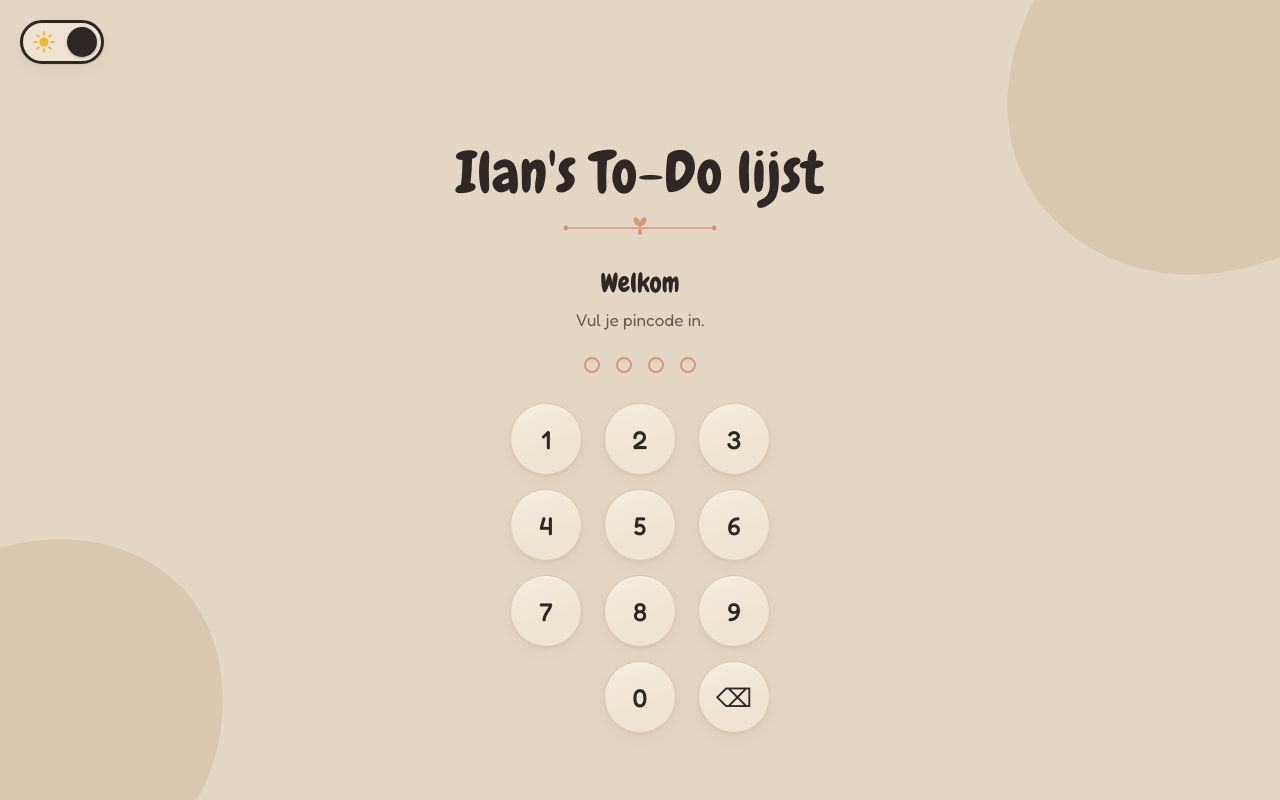
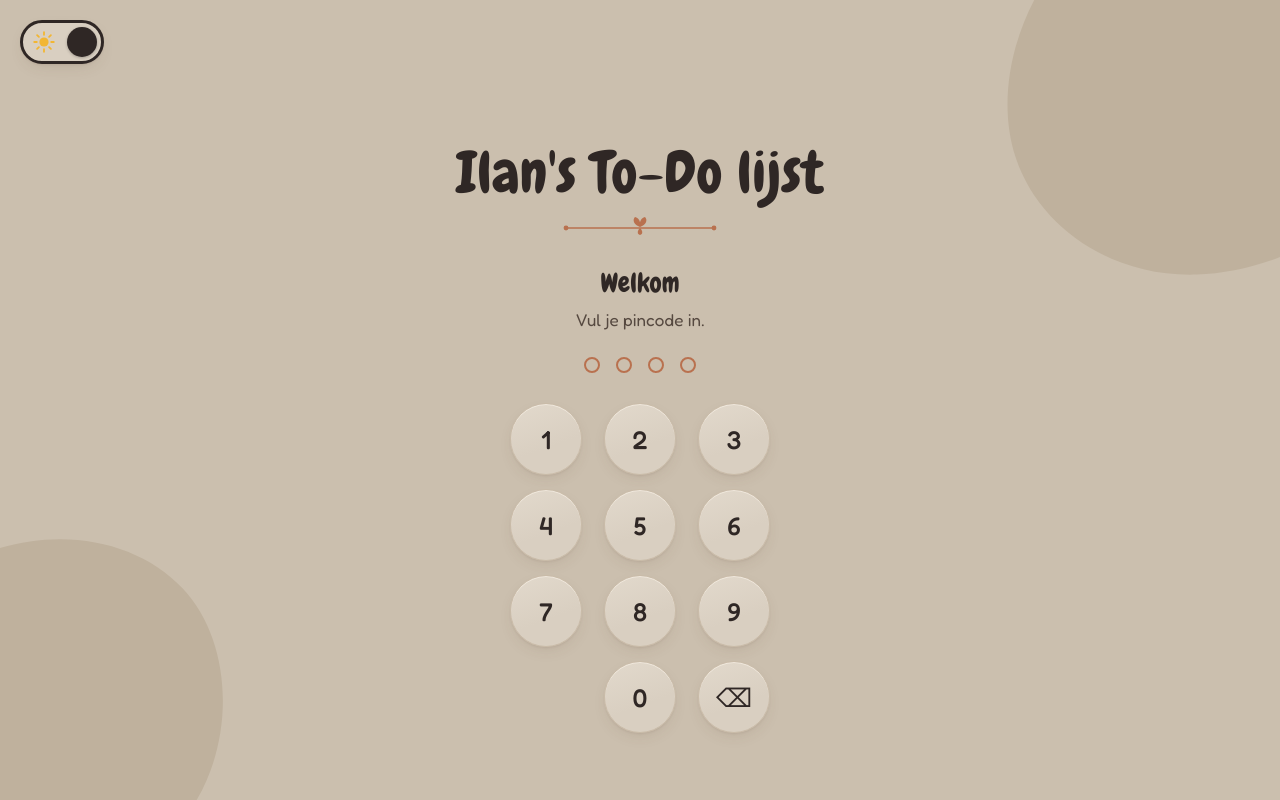
Before and after one commit to ilax30/ilan-dashboard, a React (Vite) app: page / in a window 1280 px wide. Built offline with nearby package versions, Linux system fonts and the light colour scheme; no server answers.

Commit message:
Thema's: Zandsteen licht en diep-blauw donker
Co-Authored-By: Claude Opus 5.5 <noreply@anthropic.com>

```diff
--- a/index.html
+++ b/index.html
@@ -3,8 +3,8 @@
   <head>
     <meta charset="UTF-8" />
     <meta name="viewport" content="width=device-width, initial-scale=1.0, viewport-fit=cover" />
-    <meta name="theme-color" content="#E3D6C4" media="(prefers-color-scheme: light)" />
-    <meta name="theme-color" content="#221B18" media="(prefers-color-scheme: dark)" />
+    <meta name="theme-color" content="#CBBFAE" media="(prefers-color-scheme: light)" />
+    <meta name="theme-color" content="#1C2430" media="(prefers-color-scheme: dark)" />
     <title>Ilan's To-Do lijst</title>
     <link rel="icon" href="/favicon.ico" sizes="48x48" />
     <link rel="icon" href="/icon.svg" sizes="any" type="image/svg+xml" />
--- a/src/components/ThemeToggle.tsx
+++ b/src/components/ThemeToggle.tsx
@@ -47,7 +47,7 @@ export function ThemeToggle() {
   useEffect(() => {
     document.documentElement.dataset.theme = theme
     // Venster-/statusbalk van de app laten meekleuren met het thema.
-    document.querySelectorAll('meta[name="theme-color"]').forEach((m) => m.setAttribute('content', theme === 'dark' ? '#221B18' : '#E3D6C4'))
+    document.querySelectorAll('meta[name="theme-color"]').forEach((m) => m.setAttribute('content', theme === 'dark' ? '#1C2430' : '#CBBFAE'))
   }, [theme])
 
   async function toggle(e: MouseEvent<HTMLButtonElement>) {
--- a/src/styles.css
+++ b/src/styles.css
@@ -1,23 +1,23 @@
 :root {
-  --bg: #e3d6c4;
-  --blob: #d8c7b1;
+  --bg: #cbbfae;
+  --blob: #bfb19d;
   --ink: #2f2725;
-  --muted: #6c5c54;
-  --accent: #d9967a;
-  --accent-ink: #a95f42;
-  --accent-soft: #ebcbb6;
-  --card: #efe4d4;
-  --line: #cfbca5;
-  --shadow: 0 1px 2px rgb(110 70 50 / 0.06), 0 6px 18px -8px rgb(110 70 50 / 0.18);
-  --shadow-lift: 0 2px 4px rgb(110 70 50 / 0.08), 0 18px 36px -12px rgb(110 70 50 / 0.32);
+  --muted: #564940;
+  --accent: #b9714f;
+  --accent-ink: #7c3f23;
+  --accent-soft: #e2c4b0;
+  --card: #d9cfc1;
+  --line: #b8aa97;
+  --shadow: 0 1px 2px rgb(90 65 45 / 0.08), 0 6px 18px -8px rgb(90 65 45 / 0.22);
+  --shadow-lift: 0 2px 4px rgb(90 65 45 / 0.1), 0 18px 36px -12px rgb(90 65 45 / 0.34);
 
   /* Trading card: rand, folie, glans */
-  --card-hi: #f5ecdf;
-  --card-edge: #d9c6ae;
-  --card-gloss: rgb(255 250 240 / 0.7);
-  --gloss: rgb(255 250 240 / 0.45);
-  --glare: rgb(255 248 235 / 0.5);
-  --shine: rgb(255 250 240 / 0.8);
+  --card-hi: #e2d9cc;
+  --card-edge: #c9bba8;
+  --card-gloss: rgb(255 250 240 / 0.5);
+  --gloss: rgb(255 250 240 / 0.32);
+  --glare: rgb(255 248 235 / 0.4);
+  --shine: rgb(255 250 240 / 0.65);
   --shine-gold: rgb(255 226 160 / 0.7);
   --gold: #e2a94a;
   --gold-hi: #fbe1a6;
@@ -37,58 +37,58 @@
 
 @media (prefers-color-scheme: dark) {
   :root:not([data-theme='light']) {
-    --bg: #221b18;
-    --blob: #2b221e;
-    --ink: #f1e7e0;
-    --muted: #a8968c;
-    --accent: #e0a386;
-    --accent-ink: #e9b49b;
-    --accent-soft: #4a3329;
-    --card: #2f2622;
-    --line: #43362f;
+    --bg: #1c2430;
+    --blob: #222c3a;
+    --ink: #e9edf2;
+    --muted: #a3aebb;
+    --accent: #e3a586;
+    --accent-ink: #edb99f;
+    --accent-soft: #4b3a3c;
+    --card: #283241;
+    --line: #3a4657;
     --shadow: 0 1px 2px rgb(0 0 0 / 0.25), 0 8px 20px -10px rgb(0 0 0 / 0.5);
     --shadow-lift: 0 2px 4px rgb(0 0 0 / 0.3), 0 20px 40px -12px rgb(0 0 0 / 0.6);
-    --card-hi: #3a2f2a;
-    --card-edge: #46382f;
-    --card-gloss: rgb(255 255 255 / 0.07);
+    --card-hi: #313d4e;
+    --card-edge: #3a4657;
+    --card-gloss: rgb(255 255 255 / 0.06);
     --gloss: rgb(255 255 255 / 0.05);
-    --glare: rgb(255 236 220 / 0.1);
-    --shine: rgb(255 245 230 / 0.28);
+    --glare: rgb(220 235 255 / 0.08);
+    --shine: rgb(235 240 255 / 0.25);
     --shine-gold: rgb(255 210 130 / 0.3);
     --gold: #e6b25c;
     --gold-hi: #f8d98f;
     --gold-deep: #b97a2c;
     --blush: #e3a49c;
-    --holo: linear-gradient(125deg, #d9a85c, #c97e66, #c58aa6, #7fa89f, #d9a85c);
+    --holo: linear-gradient(125deg, #d9a85c, #c97e66, #a98ac5, #6fa0b0, #d9a85c);
     --holo-tint: rgb(233 169 198 / 0.07);
     color-scheme: dark;
   }
 }
 
 :root[data-theme='dark'] {
-  --bg: #221b18;
-  --blob: #2b221e;
-  --ink: #f1e7e0;
-  --muted: #a8968c;
-  --accent: #e0a386;
-  --accent-ink: #e9b49b;
-  --accent-soft: #4a3329;
-  --card: #2f2622;
-  --line: #43362f;
+  --bg: #1c2430;
+  --blob: #222c3a;
+  --ink: #e9edf2;
+  --muted: #a3aebb;
+  --accent: #e3a586;
+  --accent-ink: #edb99f;
+  --accent-soft: #4b3a3c;
+  --card: #283241;
+  --line: #3a4657;
   --shadow: 0 1px 2px rgb(0 0 0 / 0.25), 0 8px 20px -10px rgb(0 0 0 / 0.5);
   --shadow-lift: 0 2px 4px rgb(0 0 0 / 0.3), 0 20px 40px -12px rgb(0 0 0 / 0.6);
-  --card-hi: #3a2f2a;
-  --card-edge: #46382f;
-  --card-gloss: rgb(255 255 255 / 0.07);
+  --card-hi: #313d4e;
+  --card-edge: #3a4657;
+  --card-gloss: rgb(255 255 255 / 0.06);
   --gloss: rgb(255 255 255 / 0.05);
-  --glare: rgb(255 236 220 / 0.1);
-  --shine: rgb(255 245 230 / 0.28);
+  --glare: rgb(220 235 255 / 0.08);
+  --shine: rgb(235 240 255 / 0.25);
   --shine-gold: rgb(255 210 130 / 0.3);
   --gold: #e6b25c;
   --gold-hi: #f8d98f;
   --gold-deep: #b97a2c;
   --blush: #e3a49c;
-  --holo: linear-gradient(125deg, #d9a85c, #c97e66, #c58aa6, #7fa89f, #d9a85c);
+  --holo: linear-gradient(125deg, #d9a85c, #c97e66, #a98ac5, #6fa0b0, #d9a85c);
   --holo-tint: rgb(233 169 198 / 0.07);
   color-scheme: dark;
 }
@@ -1200,7 +1200,7 @@ button {
 /* ---------- Dag/nacht-schuifje ---------- */
 
 .theme-toggle {
-  --track: #efe4d4;
+  --track: #d9cfc1;
   --edge: #2f2725;
   --knob: #2f2725;
   position: fixed;
@@ -2792,34 +2792,34 @@ button {
 /* ---------- Dashboard: tijdlijn ---------- */
 
 :root {
-  --tint-0: #f2d3c0;
-  --tint-1: #d6e3c9;
-  --tint-2: #cfe0ea;
-  --tint-3: #e2d5ec;
-  --tint-4: #f3e2b4;
-  --tint-5: #efcfd4;
-  --now: #e5674f;
+  --tint-0: #e7b8a0;
+  --tint-1: #b8c9a8;
+  --tint-2: #a9c3d1;
+  --tint-3: #cdb9d6;
+  --tint-4: #e5cf9a;
+  --tint-5: #e6b9bf;
+  --now: #cf5a42;
 }
 
 @media (prefers-color-scheme: dark) {
   :root:not([data-theme='light']) {
-    --tint-0: #6b4536;
-    --tint-1: #46573e;
-    --tint-2: #3d5260;
-    --tint-3: #54465f;
-    --tint-4: #66562f;
-    --tint-5: #67434a;
+    --tint-0: #6b4a3a;
+    --tint-1: #3f6f5c;
+    --tint-2: #3a5684;
+    --tint-3: #6a5088;
+    --tint-4: #7a6436;
+    --tint-5: #7a4a52;
     --now: #f08a72;
   }
 }
 
 :root[data-theme='dark'] {
-  --tint-0: #6b4536;
-  --tint-1: #46573e;
-  --tint-2: #3d5260;
-  --tint-3: #54465f;
-  --tint-4: #66562f;
-  --tint-5: #67434a;
+  --tint-0: #6b4a3a;
+  --tint-1: #3f6f5c;
+  --tint-2: #3a5684;
+  --tint-3: #6a5088;
+  --tint-4: #7a6436;
+  --tint-5: #7a4a52;
   --now: #f08a72;
 }
 
--- a/vite.config.ts
+++ b/vite.config.ts
@@ -18,8 +18,8 @@ const pwa = VitePWA({
     start_url: './',
     scope: './',
     display: 'standalone',
-    background_color: '#221b18',
-    theme_color: '#221b18',
+    background_color: '#1c2430',
+    theme_color: '#1c2430',
     icons: [
       { src: 'pwa-64x64.png', sizes: '64x64', type: 'image/png' },
       { src: 'pwa-192x192.png', sizes: '192x192', type: 'image/png' },
```
